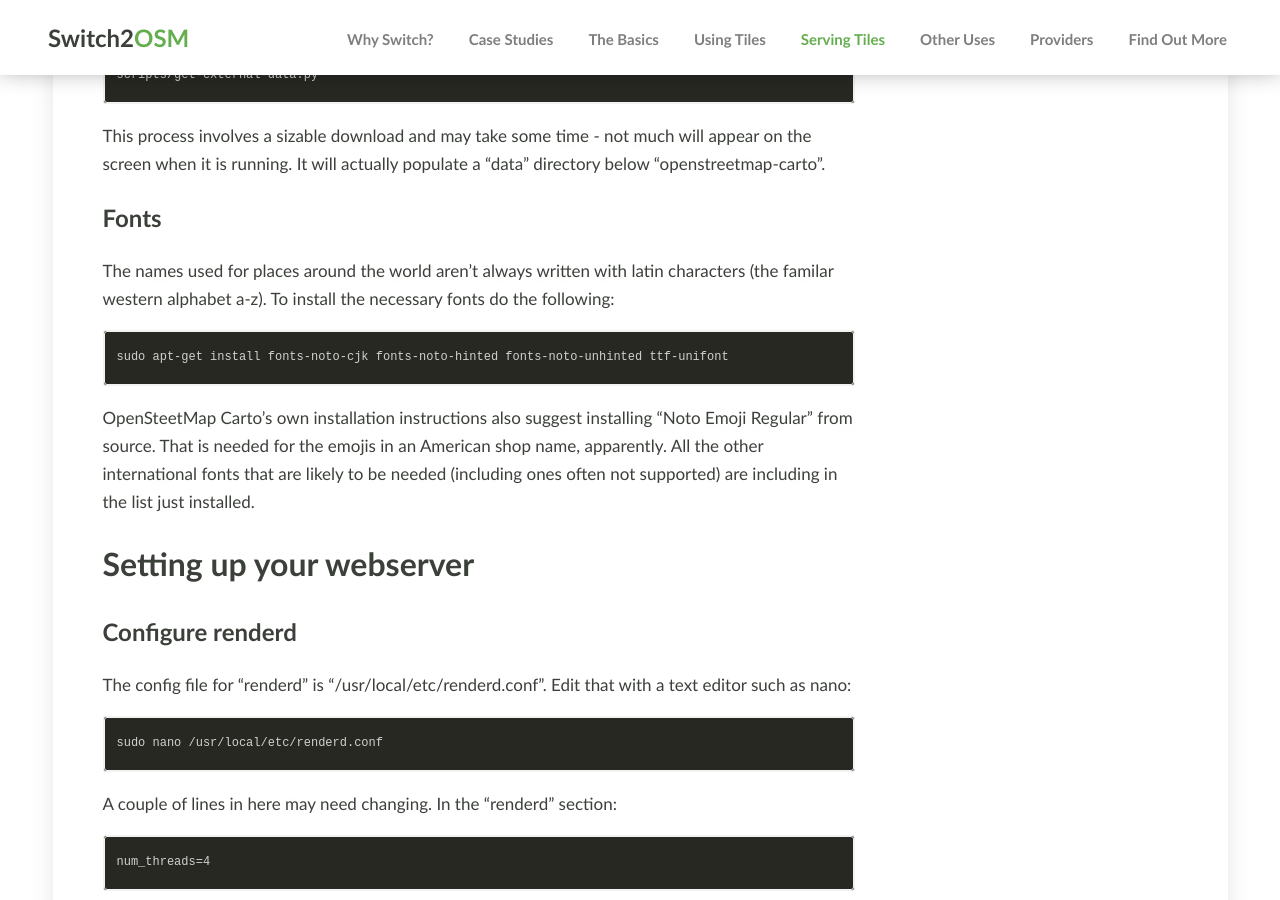
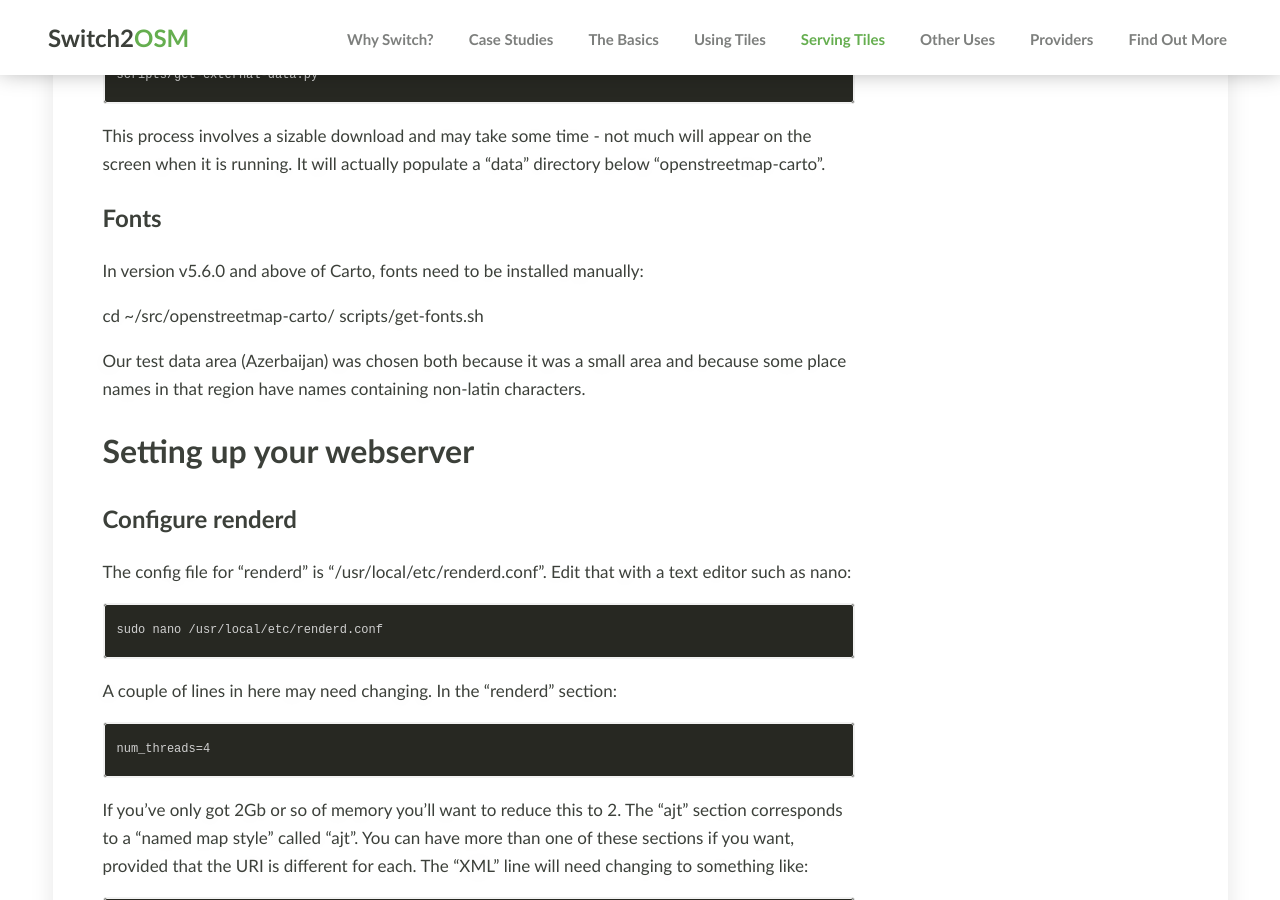
Before and after one commit to switch2osm/switch2osm, a Jekyll site: the page built from serving-tiles/manually-building-a-tile-server-18-04-lts.md, in a window 1280 px wide and 900 px high, scrolled down 9189 px. Built offline with Jekyll 4.4.1, drawn with Linux system fonts in a browser that asks for light colours; comment, search, counter and statistics services are not loaded.

Commit message:
Update manually-building-a-tile-server-18-04-lts.md
Added text to say to run scripts/get-fonts.sh

```diff
--- a/serving-tiles/manually-building-a-tile-server-18-04-lts.md
+++ b/serving-tiles/manually-building-a-tile-server-18-04-lts.md
@@ -254,11 +254,13 @@
 
 ## Fonts
 
-The names used for places around the world aren't always written with latin characters (the familar western alphabet a-z). To install the necessary fonts do the following:
+In version v5.6.0 and above of Carto, fonts need to be installed manually:
 
-    sudo apt-get install fonts-noto-cjk fonts-noto-hinted fonts-noto-unhinted ttf-unifont
+cd ~/src/openstreetmap-carto/
+scripts/get-fonts.sh
 
-OpenSteetMap Carto's own installation instructions also suggest installing "Noto Emoji Regular" from source. That is needed for the emojis in an American shop name, apparently. All the other international fonts that are likely to be needed (including ones often not supported) are including in the list just installed.
+Our test data area (Azerbaijan) was chosen both because it was a small area and because some place names in that region have names containing non-latin characters.
+
 # Setting up your webserver
 ## Configure renderd
 
```
